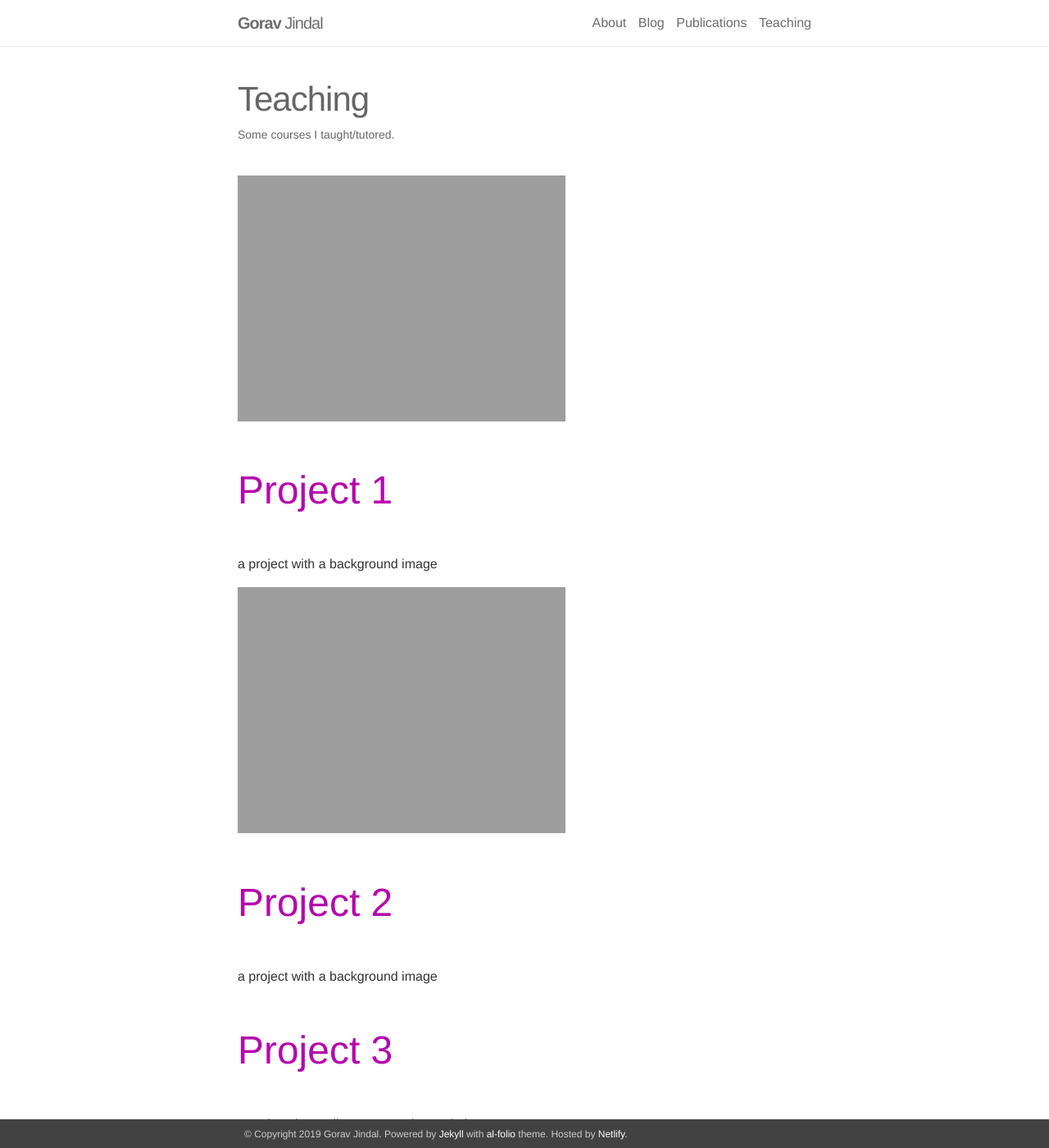
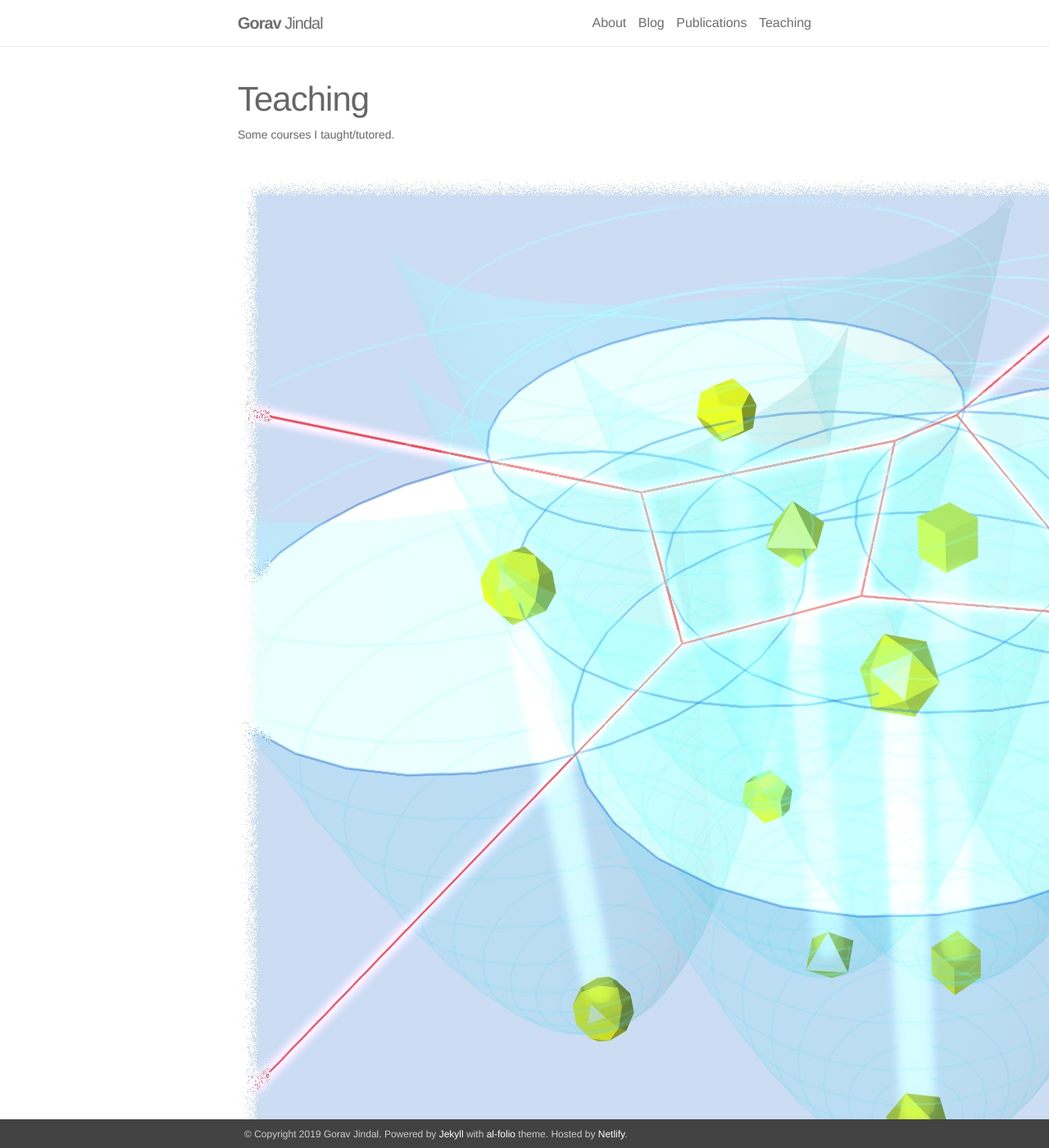
Before and after one commit to goravjindal/websitesource, a Jekyll site: the page built from _pages/teaching.md, in a window 1280 px wide and 1400 px high. Shown: the whole window at 82% size. Built offline with Jekyll 4.4.1, drawn with Linux system fonts in a browser that asks for light colours; nearby versions of some CDN libraries; some of the changed text lies outside the part shown.

Commit message:
changes by gorav

```diff
--- a/_sass/_variables.scss
+++ b/_sass/_variables.scss
@@ -70,7 +70,9 @@
 $darken-3:          rgba(#000,.25) !default;
 $darken-4:          rgba(#000,.5) !default;
 
-$theme-color:       $purple;
+$theme-color:       $blue;
+//$theme-color:       $red;
+//$theme-color:       $purple;
 $code-color:        $dark-gray;
 $text-color:        $mid-gray;
 $background-color:  white;
--- a/_teachings/1_project.markdown
+++ /dev/null
@@ -1,55 +0,0 @@
----
-layout: page
-title: Project 1
-description: a project with a background image
-img: /assets/img/12.jpg
----
-
-Every project has a beautiful feature shocase page. It's easy to include images, in a flexible 3-column grid format. Make your photos 1/3, 2/3, or full width.
-
-To give your project a background in the portfolio page, just add the img tag to the front matter like so:
-
-    ---
-    layout: page
-    title: Project
-    description: a project with a background image
-    img: /assets/img/12.jpg
-    ---
-
-
-<div class="img_row">
-    <img class="col one left" src="{{ site.baseurl }}/assets/img/1.jpg" alt="" title="example image"/>
-    <img class="col one left" src="{{ site.baseurl }}/assets/img/2.jpg" alt="" title="example image"/>
-    <img class="col one left" src="{{ site.baseurl }}/assets/img/3.jpg" alt="" title="example image"/>
-</div>
-<div class="col three caption">
-    Caption photos easily. On the left, a road goes through a tunnel. Middle, leaves artistically fall in a hipster photoshoot. Right, in another hipster photoshoot, a lumberjack grasps a handful of pine needles.
-</div>
-<div class="img_row">
-    <img class="col three left" src="{{ site.baseurl }}/assets/img/5.jpg" alt="" title="example image"/>
-</div>
-<div class="col three caption">
-    This image can also have a caption. It's like magic.
-</div>
-
-You can also put regular text between your rows of images. Say you wanted to write a little bit about your project before you posted the rest of the images. You describe how you toiled, sweated, *bled* for your project, and then.... you reveal it's glory in the next row of images.
-
-
-<div class="img_row">
-    <img class="col two left" src="{{ site.baseurl }}/assets/img/6.jpg" alt="" title="example image"/>
-    <img class="col one left" src="{{ site.baseurl }}/assets/img/11.jpg" alt="" title="example image"/>
-</div>
-<div class="col three caption">
-    You can also have artistically styled 2/3 + 1/3 images, like these.
-</div>
-
-
-<br/><br/>
-
-
-The code is simple. Just add a col class to your image, and another class specifying the width: one, two, or three columns wide. Here's the code for the last row of images above:
-
-<div class="img_row">
-    <img class="col two left" src="/img/6.jpg"/>
-    <img class="col one left" src="/img/11.jpg"/>
-</div>
--- a/_teachings/2_project.markdown
+++ /dev/null
@@ -1,55 +0,0 @@
----
-layout: page
-title: Project 2
-description: a project with a background image
-img: /assets/img/2.jpg
----
-
-Every project has a beautiful feature shocase page. It's easy to include images, in a flexible 3-column grid format. Make your photos 1/3, 2/3, or full width.
-
-To give your project a background in the portfolio page, just add the img tag to the front matter like so:
-
-    ---
-    layout: page
-    title: Project
-    description: a project with a background image
-    img: /assets/img/12.jpg
-    ---
-
-
-<div class="img_row">
-    <img class="col one left" src="{{ site.baseurl }}/assets/img/1.jpg" alt="" title="example image"/>
-    <img class="col one left" src="{{ site.baseurl }}/assets/img/2.jpg" alt="" title="example image"/>
-    <img class="col one left" src="{{ site.baseurl }}/assets/img/3.jpg" alt="" title="example image"/>
-</div>
-<div class="col three caption">
-    Caption photos easily. On the left, a road goes through a tunnel. Middle, leaves artistically fall in a hipster photoshoot. Right, in another hipster photoshoot, a lumberjack grasps a handful of pine needles.
-</div>
-<div class="img_row">
-    <img class="col three left" src="{{ site.baseurl }}/assets/img/5.jpg" alt="" title="example image"/>
-</div>
-<div class="col three caption">
-    This image can also have a caption. It's like magic.
-</div>
-
-You can also put regular text between your rows of images. Say you wanted to write a little bit about your project before you posted the rest of the images. You describe how you toiled, sweated, *bled* for your project, and then.... you reveal it's glory in the next row of images.
-
-
-<div class="img_row">
-    <img class="col two left" src="{{ site.baseurl }}/assets/img/6.jpg" alt="" title="example image"/>
-    <img class="col one left" src="{{ site.baseurl }}/assets/img/11.jpg" alt="" title="example image"/>
-</div>
-<div class="col three caption">
-    You can also have artistically styled 2/3 + 1/3 images, like these.
-</div>
-
-
-<br/><br/>
-
-
-The code is simple. Just add a col class to your image, and another class specifying the width: one, two, or three columns wide. Here's the code for the last row of images above:
-
-<div class="img_row">
-    <img class="col two left" src="/img/6.jpg"/>
-    <img class="col one left" src="/img/11.jpg"/>
-</div>
--- a/_teachings/4_project.markdown
+++ /dev/null
@@ -1,55 +0,0 @@
----
-layout: page
-title: Project 4
-description: another without an image
-img:
----
-
-Every project has a beautiful feature shocase page. It's easy to include images, in a flexible 3-column grid format. Make your photos 1/3, 2/3, or full width.
-
-To give your project a background in the portfolio page, just add the img tag to the front matter like so:
-
-    ---
-    layout: page
-    title: Project
-    description: a project with a background image
-    img: /assets/img/12.jpg
-    ---
-
-
-<div class="img_row">
-    <img class="col one left" src="{{ site.baseurl }}/assets/img/1.jpg" alt="" title="example image"/>
-    <img class="col one left" src="{{ site.baseurl }}/assets/img/2.jpg" alt="" title="example image"/>
-    <img class="col one left" src="{{ site.baseurl }}/assets/img/3.jpg" alt="" title="example image"/>
-</div>
-<div class="col three caption">
-    Caption photos easily. On the left, a road goes through a tunnel. Middle, leaves artistically fall in a hipster photoshoot. Right, in another hipster photoshoot, a lumberjack grasps a handful of pine needles.
-</div>
-<div class="img_row">
-    <img class="col three left" src="{{ site.baseurl }}/assets/img/5.jpg" alt="" title="example image"/>
-</div>
-<div class="col three caption">
-    This image can also have a caption. It's like magic.
-</div>
-
-You can also put regular text between your rows of images. Say you wanted to write a little bit about your project before you posted the rest of the images. You describe how you toiled, sweated, *bled* for your project, and then.... you reveal it's glory in the next row of images.
-
-
-<div class="img_row">
-    <img class="col two left" src="{{ site.baseurl }}/assets/img/6.jpg" alt="" title="example image"/>
-    <img class="col one left" src="{{ site.baseurl }}/assets/img/11.jpg" alt="" title="example image"/>
-</div>
-<div class="col three caption">
-    You can also have artistically styled 2/3 + 1/3 images, like these.
-</div>
-
-
-<br/><br/>
-
-
-The code is simple. Just add a col class to your image, and another class specifying the width: one, two, or three columns wide. Here's the code for the last row of images above:
-
-<div class="img_row">
-    <img class="col two left" src="/img/6.jpg"/>
-    <img class="col one left" src="/img/11.jpg"/>
-</div>
--- a/_teachings/5_project.markdown
+++ /dev/null
@@ -1,55 +0,0 @@
----
-layout: page
-title: Project 5
-description: a project with a background image
-img: /assets/img/1.jpg
----
-
-Every project has a beautiful feature shocase page. It's easy to include images, in a flexible 3-column grid format. Make your photos 1/3, 2/3, or full width.
-
-To give your project a background in the portfolio page, just add the img tag to the front matter like so:
-
-    ---
-    layout: page
-    title: Project
-    description: a project with a background image
-    img: /assets/img/12.jpg
-    ---
-
-
-<div class="img_row">
-    <img class="col one left" src="{{ site.baseurl }}/assets/img/1.jpg" alt="" title="example image"/>
-    <img class="col one left" src="{{ site.baseurl }}/assets/img/2.jpg" alt="" title="example image"/>
-    <img class="col one left" src="{{ site.baseurl }}/assets/img/3.jpg" alt="" title="example image"/>
-</div>
-<div class="col three caption">
-    Caption photos easily. On the left, a road goes through a tunnel. Middle, leaves artistically fall in a hipster photoshoot. Right, in another hipster photoshoot, a lumberjack grasps a handful of pine needles.
-</div>
-<div class="img_row">
-    <img class="col three left" src="{{ site.baseurl }}/assets/img/5.jpg" alt="" title="example image"/>
-</div>
-<div class="col three caption">
-    This image can also have a caption. It's like magic.
-</div>
-
-You can also put regular text between your rows of images. Say you wanted to write a little bit about your project before you posted the rest of the images. You describe how you toiled, sweated, *bled* for your project, and then.... you reveal it's glory in the next row of images.
-
-
-<div class="img_row">
-    <img class="col two left" src="{{ site.baseurl }}/assets/img/6.jpg" alt="" title="example image"/>
-    <img class="col one left" src="{{ site.baseurl }}/assets/img/11.jpg" alt="" title="example image"/>
-</div>
-<div class="col three caption">
-    You can also have artistically styled 2/3 + 1/3 images, like these.
-</div>
-
-
-<br/><br/>
-
-
-The code is simple. Just add a col class to your image, and another class specifying the width: one, two, or three columns wide. Here's the code for the last row of images above:
-
-<div class="img_row">
-    <img class="col two left" src="/img/6.jpg"/>
-    <img class="col one left" src="/img/11.jpg"/>
-</div>
--- a/_teachings/6_project.markdown
+++ /dev/null
@@ -1,55 +0,0 @@
----
-layout: page
-title: Project 6
-description: a project with no image
-img:
----
-
-Every project has a beautiful feature shocase page. It's easy to include images, in a flexible 3-column grid format. Make your photos 1/3, 2/3, or full width.
-
-To give your project a background in the portfolio page, just add the img tag to the front matter like so:
-
-    ---
-    layout: page
-    title: Project
-    description: a project with a background image
-    img: /assets/img/12.jpg
-    ---
-
-
-<div class="img_row">
-    <img class="col one left" src="{{ site.baseurl }}/assets/img/1.jpg" alt="" title="example image"/>
-    <img class="col one left" src="{{ site.baseurl }}/assets/img/2.jpg" alt="" title="example image"/>
-    <img class="col one left" src="{{ site.baseurl }}/assets/img/3.jpg" alt="" title="example image"/>
-</div>
-<div class="col three caption">
-    Caption photos easily. On the left, a road goes through a tunnel. Middle, leaves artistically fall in a hipster photoshoot. Right, in another hipster photoshoot, a lumberjack grasps a handful of pine needles.
-</div>
-<div class="img_row">
-    <img class="col three left" src="{{ site.baseurl }}/assets/img/5.jpg" alt="" title="example image"/>
-</div>
-<div class="col three caption">
-    This image can also have a caption. It's like magic.
-</div>
-
-You can also put regular text between your rows of images. Say you wanted to write a little bit about your project before you posted the rest of the images. You describe how you toiled, sweated, *bled* for your project, and then.... you reveal it's glory in the next row of images.
-
-
-<div class="img_row">
-    <img class="col two left" src="{{ site.baseurl }}/assets/img/6.jpg" alt="" title="example image"/>
-    <img class="col one left" src="{{ site.baseurl }}/assets/img/11.jpg" alt="" title="example image"/>
-</div>
-<div class="col three caption">
-    You can also have artistically styled 2/3 + 1/3 images, like these.
-</div>
-
-
-<br/><br/>
-
-
-The code is simple. Just add a col class to your image, and another class specifying the width: one, two, or three columns wide. Here's the code for the last row of images above:
-
-<div class="img_row">
-    <img class="col two left" src="/img/6.jpg"/>
-    <img class="col one left" src="/img/11.jpg"/>
-</div>
```
Also changed, not shown: _teachings/3_project.markdown (deleted, +0 -56 lines), _teachings/ads12.md (added, +8 -0 lines), _teachings/gct1.md (added, +7 -0 lines), _teachings/gct2.md (added, +7 -0 lines), assets/img/gct.jpg (added), assets/img/voronoi_large.jpeg (added).
